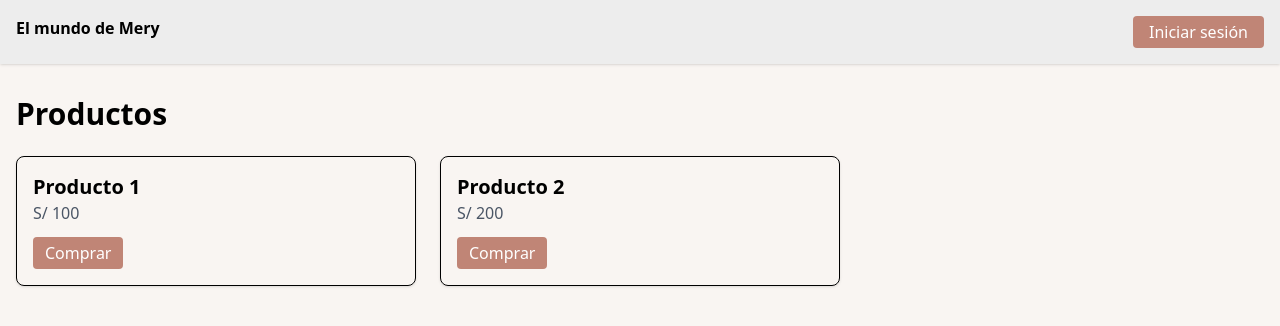
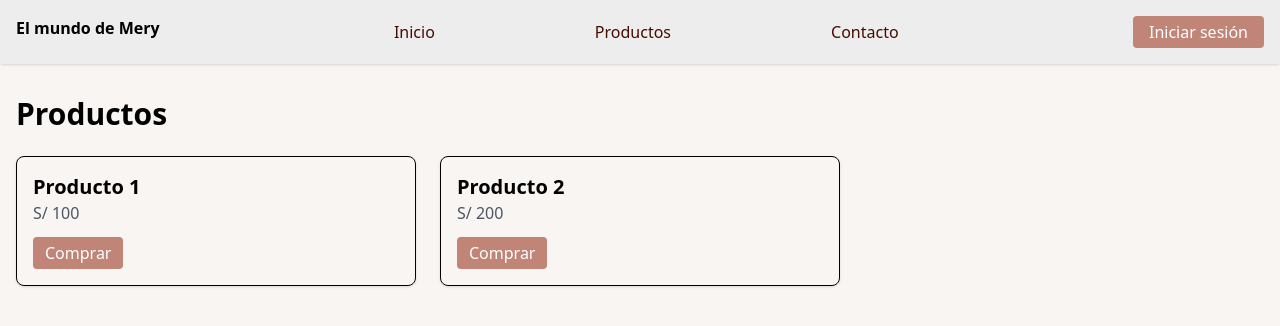
Before and after one commit to haroldqn/proyecto_ceramica, a Next.js app in the folder frontend/: page / in a window 1280 px wide. Shown: the top 326 px of the page. Built offline with nearby package versions, Linux system fonts and the light colour scheme.

Commit message:
Update navbar-public.tsx
Prueba de Tailwind en el navbar para agregar Inicio, Productos y Contacto. También prueba para cambiar el estilo de cerrar sesión.

```diff
--- a/frontend/src/components/shared/navbar-public.tsx
+++ b/frontend/src/components/shared/navbar-public.tsx
@@ -31,6 +31,18 @@ export default function Navbar() {
     <header className="flex justify-between p-4 bg-[#ededed] shadow">
       <h1 className="font-bold">El mundo de Mery</h1>
 
+    <nav className="flex text-[#460C01] font-medium">
+      <button className="px-20 hover:rounded-lg hover:bg-[#CCCCCC] cursor-pointer">
+        Inicio
+      </button>
+      <button className="px-20 hover:rounded-lg hover:bg-[#CCCCCC] cursor-pointer">
+        Productos
+      </button>
+      <button className="px-20 hover:rounded-lg hover:bg-[#CCCCCC] cursor-pointer">
+        Contacto
+      </button>
+    </nav>
+
       {!user ? (
         <button
           onClick={() => setShowModal(true)}
@@ -42,7 +54,7 @@ export default function Navbar() {
         <div className="relative">
           <button
             onClick={() => setShowDropdown(!showDropdown)}
-            className="bg-gray-200 px-3 py-1 rounded cursor-pointer"
+            className="hover:bg-[#CCCCCC] bg-gray-300 px-3 py-1 rounded cursor-pointer"
           >
             {user.name}
           </button>
@@ -51,7 +63,7 @@ export default function Navbar() {
             <div className="absolute right-0 mt-2 bg-white shadow rounded p-2">
               <button
                 onClick={handleLogout}
-                className="text-red-500 cursor-pointer"
+                className="px-3 py-1 hover:bg-[#CCCCCC] hover:text-[#9E665A] text-[#c08576] cursor-pointer whitespace-nowrap"
               >
                 Cerrar sesión
               </button>
```
